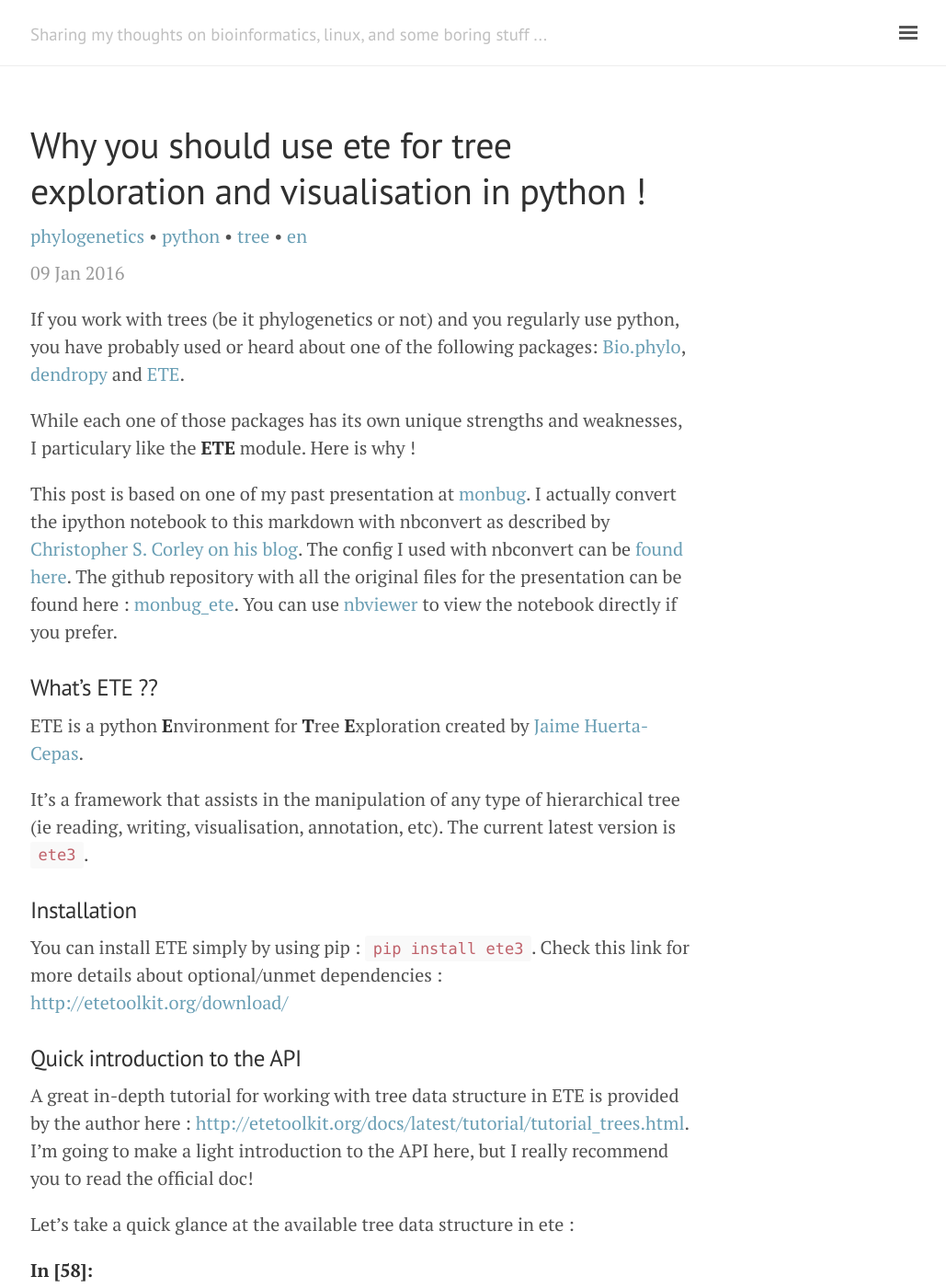
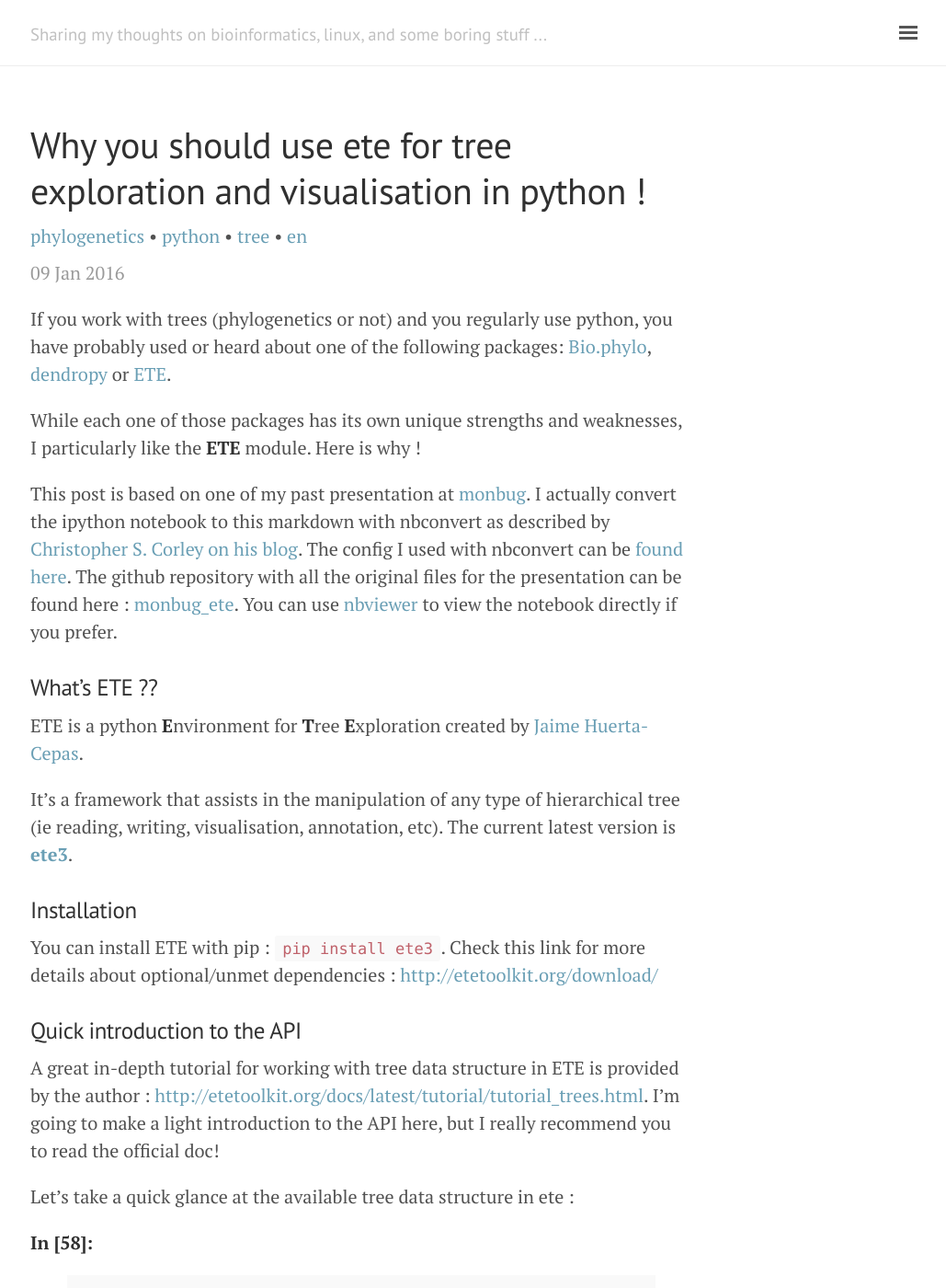
Before and after one commit to maclandrol/maclandrol.github.io, a Jekyll site: the page built from _posts/2016-01-09-Tree-manipulation-with-ETE.md, in a window 1280 px wide and 1400 px high. Shown: the whole window at 92% size, without its empty margins (247-1276 px from the left). Built offline with Jekyll 4.4.1, drawn with Linux system fonts in a browser that asks for light colours; nearby versions of some CDN libraries; comment, search, counter and statistics services are not loaded.

````diff
--- a/_posts/2016-01-09-Tree-manipulation-with-ETE.md
+++ b/_posts/2016-01-09-Tree-manipulation-with-ETE.md
@@ -6,9 +6,9 @@
 comments : true
 ---
 
-If you work with trees (be it phylogenetics or not) and you regularly use python, you have probably used or heard about one of the following packages: [Bio.phylo](https://github.com/biopython/biopython/tree/master/Bio/Phylo), [dendropy](https://pythonhosted.org/DendroPy/) and [ETE](etetoolkit.org).
+If you work with trees (phylogenetics or not) and you regularly use python, you have probably used or heard about one of the following packages: [Bio.phylo](https://github.com/biopython/biopython/tree/master/Bio/Phylo), [dendropy](https://pythonhosted.org/DendroPy/) or [ETE](etetoolkit.org).
 
-While each one of those packages has its own unique strengths and weaknesses, I particulary like the **ETE** module. Here is why !
+While each one of those packages has its own unique strengths and weaknesses, I particularly like the **ETE** module. Here is why !
 
 <!--more-->
 
@@ -17,16 +17,16 @@
 ### What's ETE ??
 ETE is a python **E**nvironment for **T**ree **E**xploration created by [Jaime Huerta-Cepas](https://github.com/jhcepas).
 
-It's a framework that assists in the manipulation of any type of hierarchical tree (ie reading, writing, visualisation, annotation, etc). The current latest version is [```ete3```](https://github.com/jhcepas/ete).
+It's a framework that assists in the manipulation of any type of hierarchical tree (ie reading, writing, visualisation, annotation, etc). The current latest version is [**ete3**](https://github.com/jhcepas/ete).
 
 ### Installation
 
-You can install ETE simply by using pip : ```pip install ete3```. Check this link for more details about optional/unmet dependencies : [http://etetoolkit.org/download/](http://etetoolkit.org/download/)
+You can install ETE with pip : ```pip install ete3```. Check this link for more details about optional/unmet dependencies : [http://etetoolkit.org/download/](http://etetoolkit.org/download/)
 
 
 ### Quick introduction to the API
 
-A great in-depth tutorial for working with tree data structure in ETE is provided by the author here : [http://etetoolkit.org/docs/latest/tutorial/tutorial_trees.html](http://etetoolkit.org/docs/latest/tutorial/tutorial_trees.html). I'm going to make a light introduction to the API here, but I really recommend you to read the official doc!
+A great in-depth tutorial for working with tree data structure in ETE is provided by the author : [http://etetoolkit.org/docs/latest/tutorial/tutorial_trees.html](http://etetoolkit.org/docs/latest/tutorial/tutorial_trees.html). I'm going to make a light introduction to the API here, but I really recommend you to read the official doc!
 
 Let's take a quick glance at the available tree data structure in ete :
 
````
